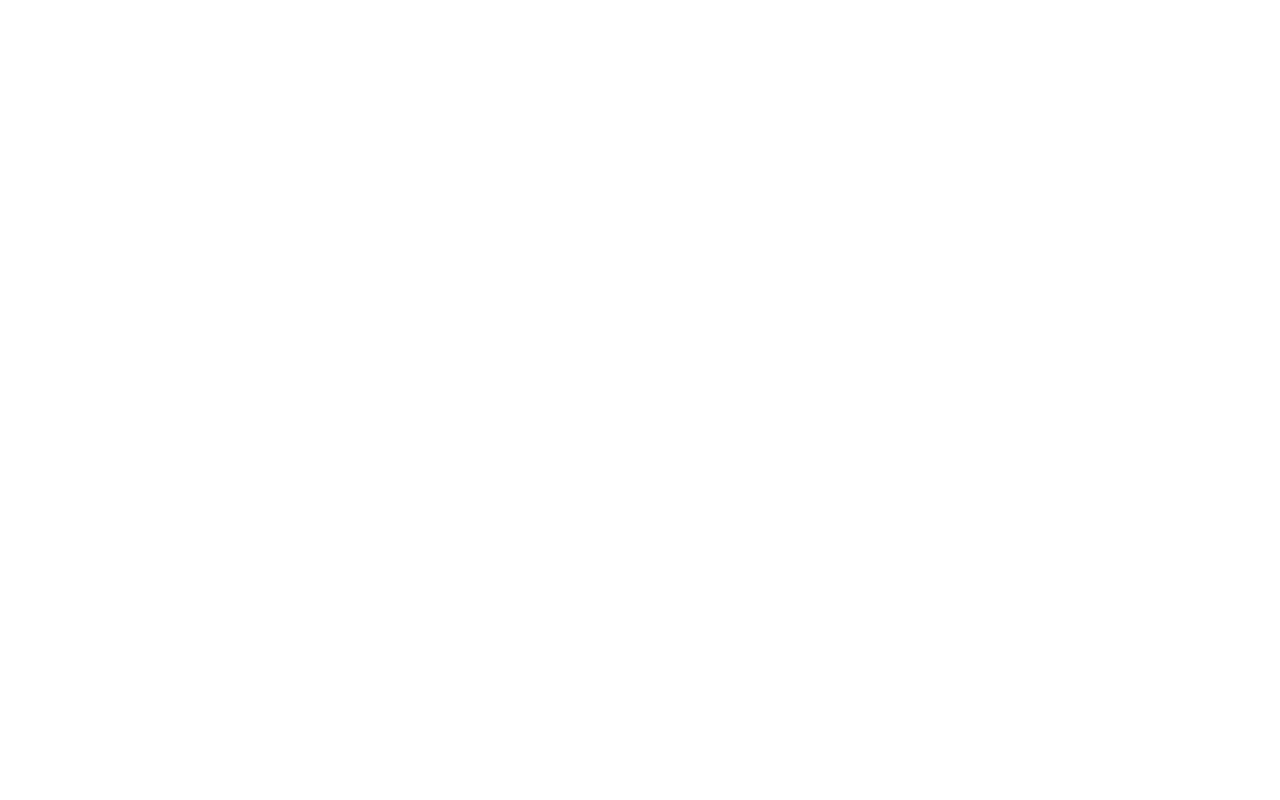
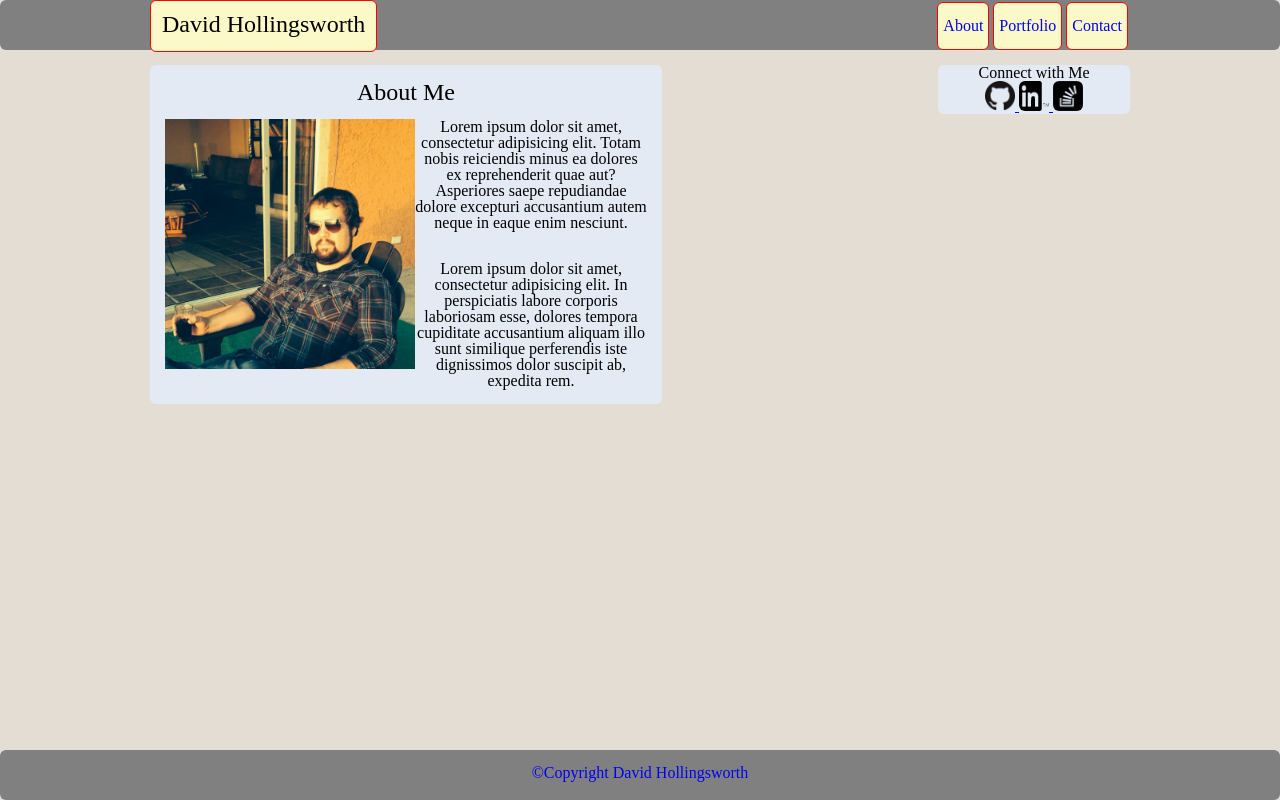
Before and after one commit to Dshollings/Basic-Portfolio, a plain HTML site: page index.html in a window 1280 px wide. Drawn offline with Linux system fonts and the light colour scheme.

Commit message:
4.11 edits

```diff
--- a/assets/css/style.css
+++ b/assets/css/style.css
@@ -0,0 +1,97 @@
+* {
+	text-align: center;
+	border-radius: 6px;
+}
+
+body {
+	background: #e4ddd3;
+}
+
+header {
+	background: grey;
+	position: fixed;
+	top: 0px;
+	height: 50px;
+	width: 100%;
+	margin-bottom: 15px;
+}
+
+#logo {
+	float: left;
+	margin-left: 150px;
+	background: #fbf9c8;
+	height: 100%;
+	border: 1px red solid;
+}
+
+h1 {
+	font-size: 24px;
+	padding: 11px;
+}
+
+#navbar {
+	float: right;
+	margin-right: 150px;
+	height: 100%;
+}
+
+.navlink {
+	padding: 15px 5px 15px 5px;
+	text-decoration: none;
+	border: 1px red solid;
+	float: left;
+	height: 100%;
+	background: #fbf9c8;
+	margin: 2px;
+}
+
+.navlink :hover {
+
+}
+
+section {
+	float: left;
+	width: 40%;
+	background: #e3eaf4;
+	margin-top: 65px;
+	margin-left: 150px;
+}
+
+h2 {
+	padding-top: 15px;
+	font-size: 24px;
+}
+
+#profile_image {
+	height: 250px;
+	width: 250px;
+	float: left;
+	padding: 15px 0px 15px 0px;
+	border-radius: 12px;
+	margin-left: 15px;
+}
+
+p {
+	padding: 15px;
+}
+
+aside {
+	float: right;
+	background: #e3eaf4;
+	width: 15%;
+	margin-right: 150px;
+	margin-top: 65px;
+}
+
+.smedia {
+	height: 30px;
+	width: 30px;
+}
+
+footer {
+	position: fixed;
+	bottom: 0px;
+	background: grey;
+	height: 50px;
+	width: 100%;
+}
--- a/contact.html
+++ b/contact.html
@@ -0,0 +1,36 @@
+<!DOCTYPE html>
+<html lang="en-us">
+
+<head>
+  <meta charset="UTF-8">
+  <title>David Hollingsworth</title>
+  <link rel = "stylesheet"type = "text/css" href = "assets/css/reset.css"/>
+  <link rel = "stylesheet"type = "text/css" href = "assets/css/style.css"/>
+</head>
+
+<body>
+	<header>
+		<div id="logo">
+			<h1>David Hollingsworth</h1>
+		</div>
+		<div id= "navbar">
+			<nav>
+				<a class= "navlink" href="index.html">About</a>
+  				<a class= "navlink" href="portfolio.html">Portfolio</a>
+  				<a class= "navlink" href="contact.html">Contact</a>
+			</nav>
+		</div>
+	</header>
+
+	<section>
+
+	</section>
+
+	<aside>
+
+	</aside>
+
+	<footer>
+		<p>&copy;Copyright David Hollingsworth<p>
+	</footer>>
+</body>
--- a/index.html
+++ b/index.html
@@ -0,0 +1,42 @@
+<!DOCTYPE html>
+<html lang="en-us">
+
+<head>
+  <meta charset="UTF-8">
+  <title>David Hollingsworth</title>
+  <link rel = "stylesheet"type = "text/css" href = "assets/css/reset.css"/>
+  <link rel = "stylesheet"type = "text/css" href = "assets/css/style.css"/>
+</head>
+
+<body>
+	<header>
+		<div id="logo">
+			<h1>David Hollingsworth</h1>
+		</div>
+		<div id= "navbar">
+			<nav>
+				<a class= "navlink" href="index.html">About</a>
+  				<a class= "navlink" href="portfolio.html">Portfolio</a>
+  				<a class= "navlink" href="contact.html">Contact</a>
+			</nav>
+		</div>
+	</header>
+
+	<section>
+		<h2>About Me</h2>
+		<img id= "profile_image" src="assets/images/profile-photo.jpeg">
+		<p>Lorem ipsum dolor sit amet, consectetur adipisicing elit. Totam nobis reiciendis minus ea dolores ex reprehenderit quae aut? Asperiores saepe repudiandae dolore excepturi accusantium autem neque in eaque enim nesciunt.</p>
+		<p>Lorem ipsum dolor sit amet, consectetur adipisicing elit. In perspiciatis labore corporis laboriosam esse, dolores tempora cupiditate accusantium aliquam illo sunt similique perferendis iste dignissimos dolor suscipit ab, expedita rem.</p>
+	</section>
+
+	<aside>
+		<h3>Connect with Me</h3>
+		<a href="https://github.com/Dshollings"><img class="smedia" src="assets/images/git.png" alt="Github"></img>
+		<a href="https://www.linkedin.com/in/dshsd"><img class="smedia" src="assets/images/in.png" alt="LinkedIn"></img>
+		<a href="http://stackexchange.com/users/10438395/dshollings"><img class="smedia" src="assets/images/so.png" alt="Stack"></img>
+	</aside>
+
+	<footer>
+		<p>&copy;Copyright David Hollingsworth<p>
+	</footer>
+</body>
```
Also changed, not shown: portfolio.html (+18 -2 lines), assets/images/In.png (added), assets/images/git.png (added), assets/images/so.png (added).
